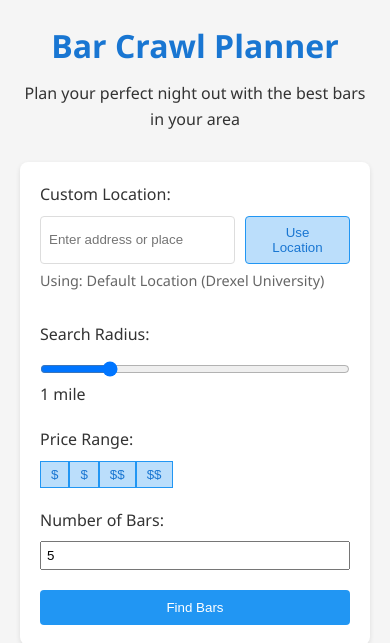
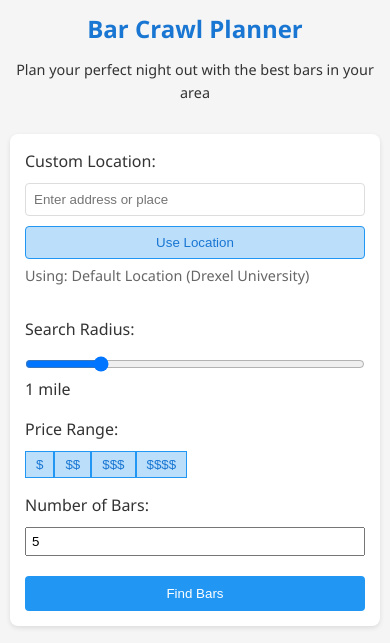
Before and after one commit to KiranTheRam/Stumble-Guides, a Flask app: page / in a window 390 px wide. Shown: the top 643 px of the page. Run offline with Flask 2, Linux system fonts and the light colour scheme; some libraries are stand-ins or nearby versions.

Commit message:
page now scales dynamically (vertically)

```diff
--- a/static/css/style.css
+++ b/static/css/style.css
@@ -23,6 +23,7 @@ body {
 }
 
 .container {
+    width: 100%;
     max-width: 1200px;
     margin: 0 auto;
     padding: 20px;
@@ -36,6 +37,11 @@ header {
 header h1 {
     color: var(--primary-dark);
     margin-bottom: 10px;
+    font-size: clamp(1.5rem, 4vw, 2.5rem);
+}
+
+header p {
+    font-size: clamp(0.9rem, 2vw, 1.1rem);
 }
 
 /* Search Controls */
@@ -59,7 +65,7 @@ header h1 {
     display: flex;
     flex-wrap: wrap;
     gap: 20px;
-    align-items: center;
+    align-items: flex-start;
 }
 
 .control-group {
@@ -82,10 +88,12 @@ header h1 {
 .location-input-container {
     display: flex;
     gap: 10px;
+    flex-wrap: wrap;
 }
 
 .location-input-container input {
     flex: 1;
+    min-width: 200px;
     padding: 8px;
     border: 1px solid var(--border-color);
     border-radius: 4px;
@@ -120,6 +128,7 @@ input[type="range"], input[type="number"] {
 
 .price-filter {
     display: flex;
+    flex-wrap: wrap;
 }
 
 .price-btn {
@@ -145,6 +154,8 @@ input[type="range"], input[type="number"] {
     cursor: pointer;
     font-weight: 500;
     transition: background-color 0.2s;
+    width: fit-content;
+    align-self: center;
 }
 
 .primary-btn:hover {
@@ -159,8 +170,10 @@ input[type="range"], input[type="number"] {
 /* Main Content Layout */
 .main-content {
     display: flex;
+    flex-direction: row;
     gap: 20px;
-    height: 600px;
+    height: calc(100vh - 250px);
+    min-height: 500px;
 }
 
 .map-container {
@@ -169,6 +182,7 @@ input[type="range"], input[type="number"] {
     border-radius: 8px;
     overflow: hidden;
     box-shadow: 0 2px 5px rgba(0, 0, 0, 0.1);
+    min-height: 300px;
 }
 
 #map {
@@ -183,6 +197,7 @@ input[type="range"], input[type="number"] {
     gap: 20px;
     height: 100%;
     overflow: hidden;
+    min-width: 280px;
 }
 
 .bars-list, .selected-bars {
@@ -194,11 +209,13 @@ input[type="range"], input[type="number"] {
     flex-direction: column;
     flex: 1;
     overflow: hidden;
+    min-height: 200px;
 }
 
 .bars-list h2, .selected-bars h2 {
     color: var(--primary-dark);
     margin-bottom: 5px;
+    font-size: clamp(1.1rem, 3vw, 1.5rem);
 }
 
 .helper-text {
@@ -230,11 +247,16 @@ input[type="range"], input[type="number"] {
 .bar-details {
     padding: 10px;
     flex: 1;
+    min-width: 0; /* Prevents flex items from overflowing */
 }
 
 .bar-name {
     font-weight: 500;
     margin-bottom: 5px;
+    font-size: clamp(0.9rem, 2vw, 1rem);
+    white-space: nowrap;
+    overflow: hidden;
+    text-overflow: ellipsis;
 }
 
 .bar-meta {
@@ -257,6 +279,13 @@ input[type="range"], input[type="number"] {
 
 .bar-price {
     color: #4CAF50;
+}
+
+.bar-address {
+    white-space: nowrap;
+    overflow: hidden;
+    text-overflow: ellipsis;
+    font-size: 0.85rem;
 }
 
 /* Drag and Drop Styles */
@@ -284,6 +313,7 @@ input[type="range"], input[type="number"] {
     background-color: var(--primary-light);
     padding: 10px;
     border-radius: 4px;
+    font-size: clamp(0.8rem, 2vw, 0.9rem);
 }
 
 /* Containers with scrolling */
@@ -311,10 +341,31 @@ input[type="range"], input[type="number"] {
 }
 
 /* Responsive Adjustments */
+@media (max-width: 992px) {
+    .main-content {
+        height: auto;
+        flex-direction: column;
+    }
+
+    .map-container {
+        height: 400px;
+        flex: none;
+    }
+
+    .sidebar {
+        height: auto;
+        min-height: 500px;
+    }
+}
+
 @media (max-width: 768px) {
-    .main-content {
+    .control-group {
+        min-width: 100%;
+    }
+
+    .filter-controls {
         flex-direction: column;
-        height: auto;
+        gap: 15px;
     }
 
     .map-container {
@@ -322,10 +373,50 @@ input[type="range"], input[type="number"] {
     }
 
     .sidebar {
-        height: auto;
+        min-height: 400px;
+    }
+}
+
+@media (max-width: 576px) {
+    .container {
+        padding: 10px;
+    }
+
+    .search-controls {
+        padding: 15px;
+    }
+
+    .location-input-container {
+        flex-direction: column;
+    }
+
+    .location-input-container input {
+        min-width: 100%;
     }
 
     .bars-list, .selected-bars {
-        max-height: 400px;
+        padding: 10px;
+    }
+
+    .bar-image {
+        width: 60px;
+        height: 60px;
     }
 }
+
+/* For very small screens */
+@media (max-width: 400px) {
+    .primary-btn, .secondary-btn {
+        width: 100%;
+        text-align: center;
+    }
+
+    .bar-image {
+        width: 50px;
+        height: 50px;
+    }
+
+    .bar-details {
+        padding: 5px;
+    }
+}
--- a/static/js/app.js
+++ b/static/js/app.js
@@ -39,7 +39,62 @@ document.addEventListener('DOMContentLoaded', () => {
 
     // Enable drag & drop for selected bars
     makeBarsSortable();
+
+    // Handle window resize events for layout adjustments
+    window.addEventListener('resize', handleWindowResize);
+
+    // Initial responsive adjustments
+    handleWindowResize();
 });
+
+// Handle responsive layout adjustments
+function handleWindowResize() {
+    const width = window.innerWidth;
+
+    // Adjust UI based on screen size
+    if (width < 576) {
+        // Mobile adjustments
+        if (barLimitInput.value > 5) {
+            barLimitInput.value = 5; // Reduce max bars on mobile
+        }
+    }
+
+    // Refresh layout for drag and drop if active
+    if (selectedBars.length > 0) {
+        makeBarsSortable();
+    }
+
+    // Update bar cards to fit screen
+    updateCardDisplay();
+}
+
+// Update display of all bar cards for responsive layout
+function updateCardDisplay() {
+    // Update displayed bars
+    const displayedCards = document.querySelectorAll('.bar-card');
+    displayedCards.forEach(card => {
+        const nameElement = card.querySelector('.bar-name');
+        const addressElement = card.querySelector('.bar-address');
+
+        // Adjust text display based on screen width
+        if (window.innerWidth < 400) {
+            if (nameElement && nameElement.textContent.length > 15) {
+                const originalName = nameElement.textContent;
+                nameElement.setAttribute('title', originalName);
+                // Truncate with ellipsis
+                if (!nameElement.hasAttribute('data-original')) {
+                    nameElement.setAttribute('data-original', originalName);
+                }
+                nameElement.textContent = originalName.substring(0, 15) + '...';
+            }
+        } else {
+            // Restore original name if available
+            if (nameElement && nameElement.hasAttribute('data-original')) {
+                nameElement.textContent = nameElement.getAttribute('data-original');
+            }
+        }
+    });
+}
 
 // Update radius display
 function updateRadiusDisplay() {
@@ -93,6 +148,9 @@ async function findBars() {
         displayBars(allBars);
         addMarkers(allBars);
 
+        // Handle responsive adjustments for new bars
+        handleWindowResize();
+
     } catch (error) {
         console.error('Error finding bars:', error);
         alert('Error finding bars. Please try again.');
@@ -138,6 +196,9 @@ function displayBars(bars) {
 
         barsContainer.appendChild(barCard);
     });
+
+    // Apply responsive adjustments to new cards
+    updateCardDisplay();
 }
 
 // Toggle bar selection
@@ -199,6 +260,9 @@ function updateSelectedBarsUI() {
 
     // Refresh drag and drop
     makeBarsSortable();
+
+    // Apply responsive adjustments to selected cards
+    updateCardDisplay();
 }
 
 // Make selected bars sortable (drag and drop)
@@ -292,15 +356,10 @@ async function generateRoute() {
         }
 
         routeInfo = await response.json();
-        console.log(routeInfo)
-        console.log("_______________________________")
-        console.log(routeInfo.total_distance_text)
-        console.log("_______________________________")
-        console.log(routeInfo.total_duration_text)
 
         // Update UI
-        totalDistance.textContent = routeInfo.total_distance_text;
-        totalTime.textContent = routeInfo.total_duration_text;
+        totalDistance.textContent = routeInfo.directions.total_distance_text;
+        totalTime.textContent = routeInfo.directions.total_duration_text;
 
         // Draw route on map
         drawRoute(routeInfo.route);
--- a/static/js/map.js
+++ b/static/js/map.js
@@ -80,8 +80,55 @@ function initMap(center = { lat: 39.9566, lng: -75.1899 }) {
 
     // Set up the custom location button event listener
     document.getElementById('use-custom-location-btn').addEventListener('click', useCustomLocation);
+
+    // Handle window resize for responsive map
+    window.addEventListener('resize', function() {
+        handleMapResize();
+    });
+
+    // Initial resize handling
+    handleMapResize();
 }
 
+// Handle responsive map resizing
+function handleMapResize() {
+    if (map) {
+        // Force the map to recalculate dimensions
+        google.maps.event.trigger(map, 'resize');
+
+        // Re-center the map
+        if (locationMarker) {
+            map.setCenter(locationMarker.getPosition());
+        }
+
+        // Adjust zoom based on screen size
+        const width = window.innerWidth;
+        if (width < 576) {
+            map.setZoom(13); // Smaller zoom for mobile
+        } else if (width < 992) {
+            map.setZoom(14); // Medium zoom for tablets
+        } else {
+            map.setZoom(14); // Default zoom for desktops
+        }
+
+        // Fit bounds if markers exist
+        if (markers.length > 0) {
+            const bounds = new google.maps.LatLngBounds();
+            markers.forEach(marker => bounds.extend(marker.getPosition()));
+            map.fitBounds(bounds);
+
+            // Don't zoom in too far on mobile
+            const listener = google.maps.event.addListener(map, "idle", () => {
+                if (width < 576 && map.getZoom() > 15) {
+                    map.setZoom(15);
+                } else if (map.getZoom() > 16) {
+                    map.setZoom(16);
+                }
+                google.maps.event.removeListener(listener);
+            });
+        }
+    }
+}
 
 function addMarkers(bars) {
     // Clear existing markers
@@ -100,14 +147,14 @@ function addMarkers(bars) {
             animation: google.maps.Animation.DROP
         });
 
-        // Add info window
+        // Add info window with responsive sizing
         const infoWindow = new google.maps.InfoWindow({
             content: `
-                <div class="info-window">
-                    <h3>${bar.name}</h3>
-                    <p>${bar.address}</p>
-                    <p>Rating: ${bar.rating} ★</p>
-                    <p>Price: ${getPrice(bar.price_level)}</p>
+                <div class="info-window" style="max-width: ${window.innerWidth < 576 ? '200px' : '300px'}">
+                    <h3 style="font-size: ${window.innerWidth < 576 ? '14px' : '16px'}; margin-bottom: 5px;">${bar.name}</h3>
+                    <p style="font-size: ${window.innerWidth < 576 ? '12px' : '14px'}; margin-bottom: 3px;">${bar.address}</p>
+                    <p style="font-size: ${window.innerWidth < 576 ? '12px' : '14px'}; margin-bottom: 3px;">Rating: ${bar.rating} ★</p>
+                    <p style="font-size: ${window.innerWidth < 576 ? '12px' : '14px'};">Price: ${getPrice(bar.price_level)}</p>
                 </div>
             `
         });
@@ -119,18 +166,8 @@ function addMarkers(bars) {
         markers.push(marker);
     });
 
-    // Fit map to markers
-    if (markers.length > 0) {
-        const bounds = new google.maps.LatLngBounds();
-        markers.forEach(marker => bounds.extend(marker.getPosition()));
-        map.fitBounds(bounds);
-
-        // Don't zoom in too far
-        const listener = google.maps.event.addListener(map, "idle", () => {
-            if (map.getZoom() > 16) map.setZoom(16);
-            google.maps.event.removeListener(listener);
-        });
-    }
+    // Fit map to markers with responsiveness in mind
+    handleMapResize();
 }
 
 function drawRoute(route) {
@@ -172,6 +209,9 @@ function drawRoute(route) {
         });
         markers.push(marker);
     });
+
+    // Adjust map view after route is drawn
+    handleMapResize();
 }
 
 function clearMarkers() {
--- a/templates/index.html
+++ b/templates/index.html
@@ -40,9 +40,9 @@
                     <label for="price-range">Price Range:</label>
                     <div class="price-filter">
                         <button class="price-btn active" data-value="1">$</button>
-                        <button class="price-btn active" data-value="2">$</button>
-                        <button class="price-btn active" data-value="3">$$</button>
-                        <button class="price-btn active" data-value="4">$$</button>
+                        <button class="price-btn active" data-value="2">$$</button>
+                        <button class="price-btn active" data-value="3">$$$</button>
+                        <button class="price-btn active" data-value="4">$$$$</button>
                     </div>
                 </div>
 
```
